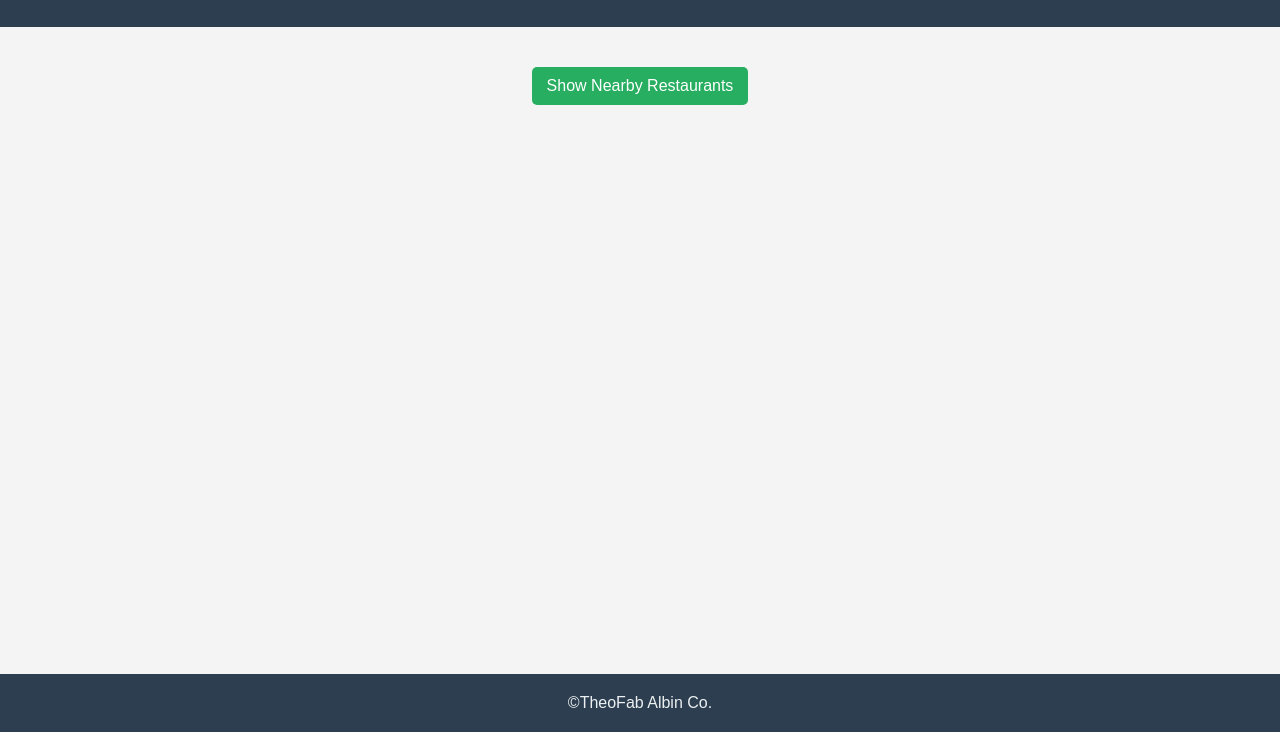
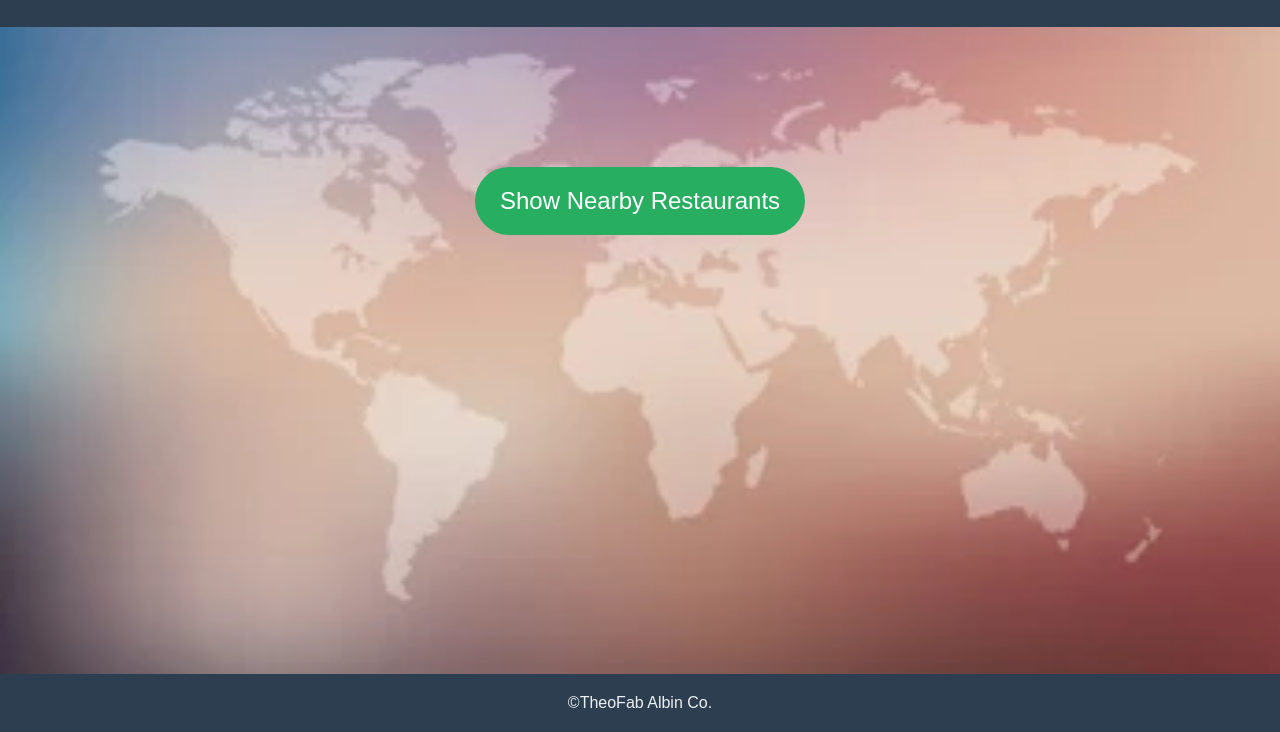
Before and after one commit to Fabbe100/GymnasieAlbin, a website: page index.html in a window 1280 px wide. Shown: the part 68-800 px from the top of the page. Drawn offline with nearby package versions, Linux system fonts and the light colour scheme.

Commit message:
fixat med style

```diff
--- a/code.js
+++ b/code.js
@@ -54,6 +54,9 @@ function showMap() {
     } else {
         alert("Geolocation is not supported by your browser.");
     }
+
+    const showMapButton = document.getElementById('show-map-btn');
+    showMapButton.style.display = 'none';
 }
 
 // Add event listener to the button
--- a/style.css
+++ b/style.css
@@ -4,9 +4,10 @@
     padding: 0;
 }
 
+
 body {
     font-family: Arial, sans-serif;
-    background-color: #f4f4f4;
+    background: url('img/map.jpg') center /cover no-repeat;
     color: #333;
     display: flex;
     flex-direction: column;
@@ -28,17 +29,19 @@ h1 {
 .button-wrapper {
     display: flex;
     justify-content: center;
-    margin: 40px 0;
+    margin: -130px 0;
+    align-items: center;
+    margin-top: 140px;
 }
 
 button {
-    padding: 10px 15px;
+    padding: 20px 25px;
     background: #27ae60;
     color: white;
     border: none;
-    border-radius: 5px;
+    border-radius: 50px;
     cursor: pointer;
-    font-size: 1rem;
+    font-size: 1.5rem;
 }
 
 button:hover {
@@ -53,6 +56,7 @@ button:hover {
     border: 2px solid #333;
     border-radius: 10px;
     box-shadow: 0 2px 10px rgba(0, 0, 0, 0.2);
+    align-items: center;
 }
 
 footer {
```
Also changed, not shown: img/map.jpg (added).
